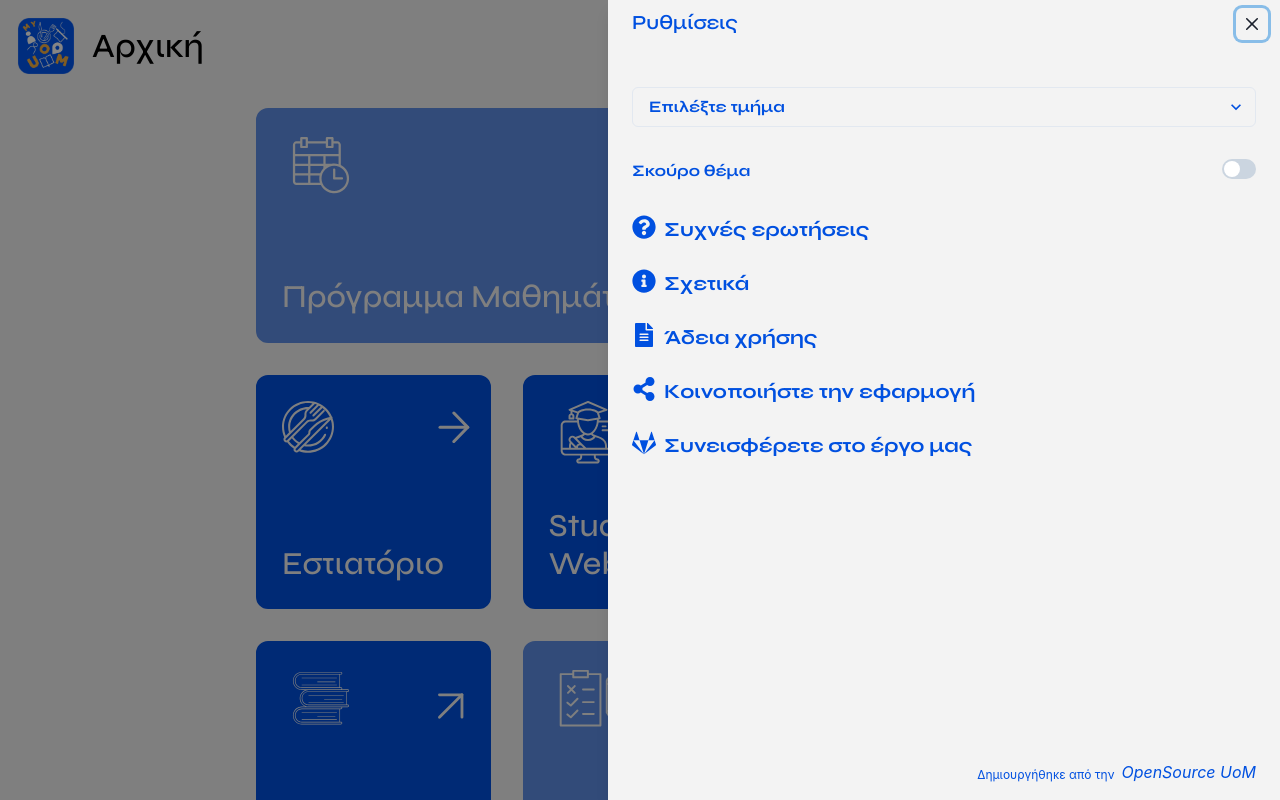
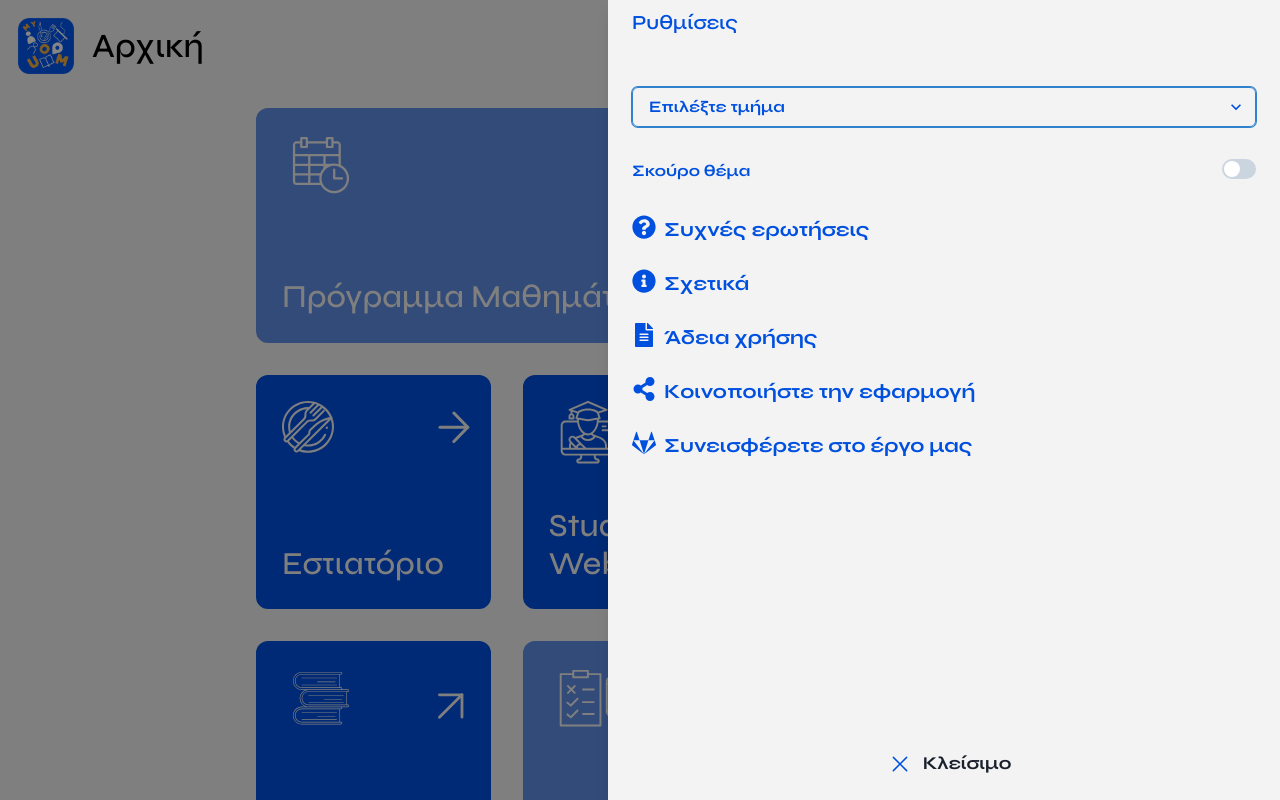
Before and after one commit to open-source-uom/myuom, a React (Create React App) app: page / in a window 1280 px wide. Both pictures are taken after a click on the element 1244 px from the left and 46 px from the top of the page. Shown: the top 800 px of the page. Built offline with nearby package versions, Linux system fonts and the light colour scheme.

Commit message:
Fixes #109

```diff
--- a/src/components/MenuButton.jsx
+++ b/src/components/MenuButton.jsx
@@ -5,9 +5,11 @@ import {
   DrawerHeader,
   DrawerOverlay,
   DrawerContent,
+  Image,
   DrawerCloseButton,
   DrawerFooter,
   VStack,
+  HStack,
   FormControl,
   FormLabel,
   Switch,
@@ -19,6 +21,10 @@ import {
   Flex,
   Box,
   useColorModeValue,
+  Button,
+  Spacer,
+  Grid,
+  GridItem,
 } from "@chakra-ui/react";
 import {
   FaQuestionCircle,
@@ -90,8 +96,6 @@ export default function MenuButton() {
       >
         <DrawerOverlay />
         <DrawerContent>
-          <DrawerCloseButton />
-
           <DrawerHeader
             color={useColorModeValue("#0050e0", "#f3f3f3")}
             backgroundColor={useColorModeValue("#f3f3f3", "black")}
@@ -241,11 +245,31 @@ export default function MenuButton() {
           <DrawerFooter
             backgroundColor={useColorModeValue("#f3f3f3", "black")}
             color={useColorModeValue("#0050e0", "#f3f3f3")}
+            justifyContent={"center"}
           >
-            <Text as={"sub"}> Δημιουργήθηκε από την &nbsp;</Text>
-            <Text as={"i"} text={"bold"}>
-              OpenSource UoM
-            </Text>
+            <Button
+              onClick={onClose}
+              variant="ghost"
+              fontWeight="bold"
+              fontFamily="Syne"
+              fontSize={{ base: "sm", lg: "lg" }}
+              _hover={false}
+              leftIcon={
+                <Box ml="0.5rem" pt="0.4rem">
+                  <svg
+                    width="30px"
+                    version="1.1"
+                    viewBox="0 0 700 700"
+                    xmlns="http://www.w3.org/2000/svg"
+                    fill={useColorModeValue("#0050e0", "#f3f3f3")}
+                  >
+                    <path d="m517.12 422.27c3.3125 3.2891 5.1758 7.7617 5.1758 12.426 0 4.668-1.8633 9.1406-5.1758 12.426-3.3008 3.2773-7.7734 5.1016-12.426 5.0742-4.6523 0.027343-9.1211-1.7969-12.426-5.0742l-142.27-142.45-142.27 142.45c-3.3047 3.2773-7.7734 5.1016-12.426 5.0742-4.6523 0.027343-9.125-1.7969-12.426-5.0742-3.3125-3.2852-5.1758-7.7578-5.1758-12.426 0-4.6641 1.8633-9.1367 5.1758-12.426l142.45-142.27-142.45-142.27c-4.4375-4.4414-6.1719-10.91-4.5469-16.973 1.625-6.0664 6.3594-10.801 12.426-12.426 6.0625-1.625 12.531 0.10938 16.973 4.5469l142.27 142.45 142.27-142.45c4.4414-4.4375 10.91-6.1719 16.973-4.5469 6.0664 1.625 10.801 6.3594 12.426 12.426 1.625 6.0625-0.10938 12.531-4.5469 16.973l-142.45 142.27z" />
+                  </svg>
+                </Box>
+              }
+            >
+              Κλείσιμο
+            </Button>
           </DrawerFooter>
         </DrawerContent>
       </Drawer>
```
